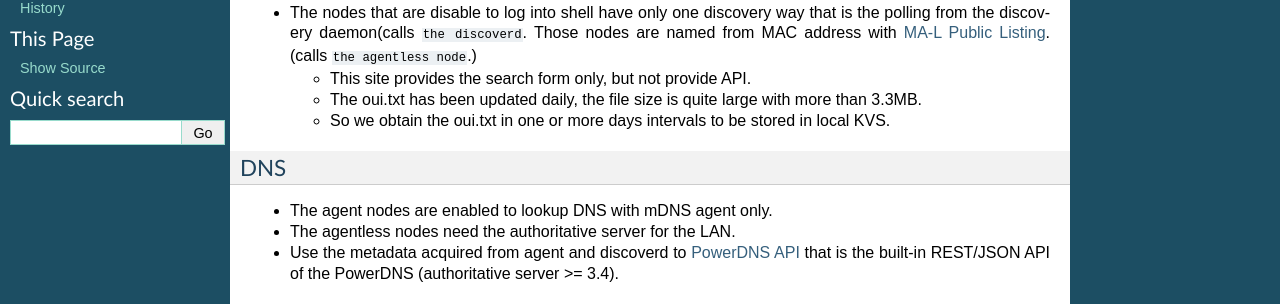
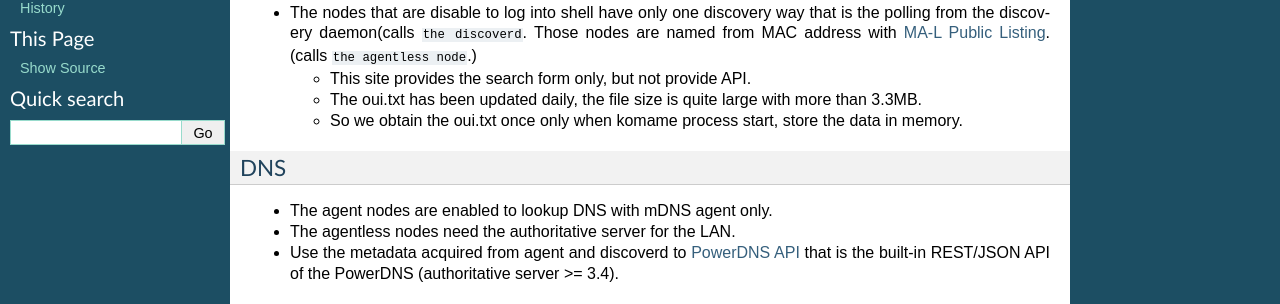
Before and after one commit to mkouhei/komame, a Sphinx documentation site: the page built from docs/source/design-notes.rst, in a window 1280 px wide. Shown: the part 244-548 px from the top of the page. Built offline with Sphinx 7.4.7, drawn with Linux system fonts in a browser that asks for light colours.

Commit message:
Updates the description of OUI data.
Signed-off-by: Kouhei Maeda <mkouhei@palmtb.net>

```diff
--- a/docs/source/design-notes.rst
+++ b/docs/source/design-notes.rst
@@ -16,7 +16,7 @@ discovery
 
   * This site provides the search form only, but not provide API.
   * The oui.txt has been updated daily, the file size is quite large with more than 3.3MB.
-  * So we obtain the oui.txt in one or more days intervals to be stored in local KVS.
+  * So we obtain the oui.txt once only when komame process start, store the data in memory.
 
 DNS
 ---
```
